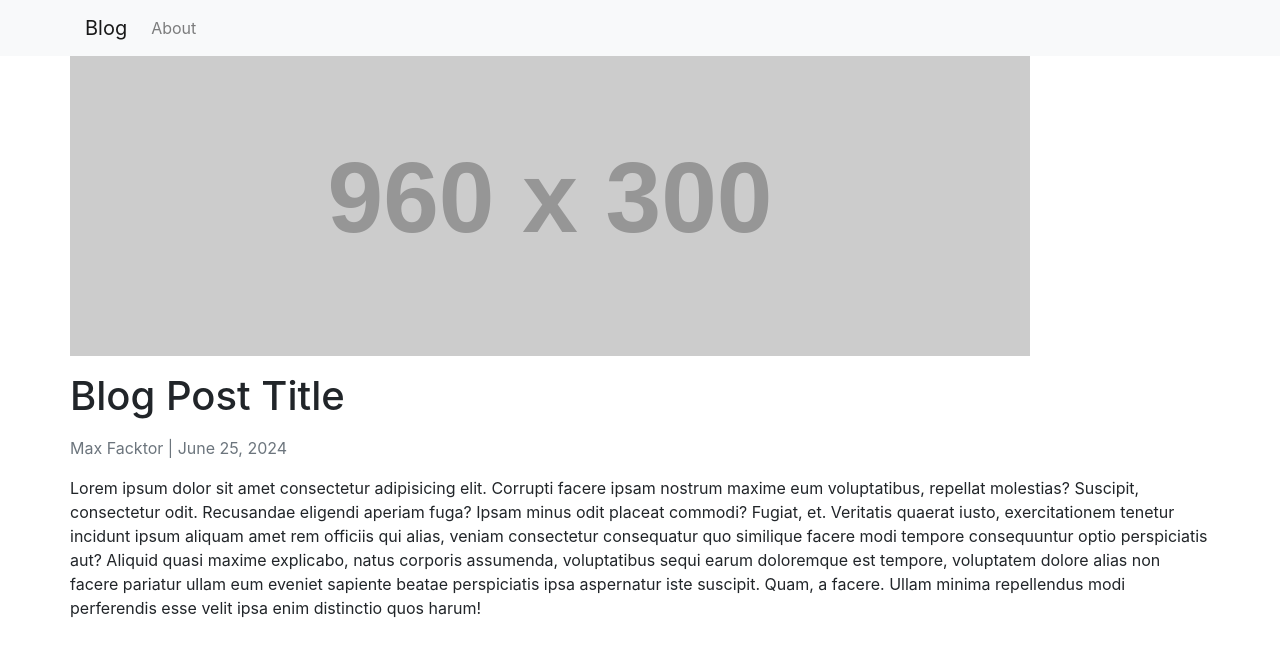
After one commit to evgentos/php-blog, a PHP site: template templates/post.twig in a window 1280 px wide. The commit adds this page. Shown: the top 657 px of the page. Run offline with PHP 8.4, Linux system fonts and the light colour scheme; the template is opened without the code that fills it, so the values that code supplies are empty; grey boxes labelled with a size stand in for pictures from a placeholder-image service; some libraries are stand-ins or nearby versions.

Commit message:
Lesson 4 finished

```diff
--- /dev/null
+++ b/templates/post.twig
@@ -0,0 +1,24 @@
+{% extends "base.twig" %}
+
+{% block body %}
+<div class="container">
+  <div class="row">
+    <img src="https://dummyimage.com/960x300/555/fff" class="img-fluid" alt="...">
+    <h1 class="mt-3 mb-3">Blog Post Title</h1>
+    <div class="container mb-3">
+      <div class="row">
+        <span class="text-muted">Max Facktor | June 25, 2024</span>
+      </div>
+    </div>
+    <div>
+      Lorem ipsum dolor sit amet consectetur adipisicing elit. Corrupti facere ipsam nostrum maxime eum voluptatibus,
+      repellat molestias? Suscipit, consectetur odit. Recusandae eligendi aperiam fuga? Ipsam minus odit placeat
+      commodi? Fugiat, et. Veritatis quaerat iusto, exercitationem tenetur incidunt ipsum aliquam amet rem officiis qui
+      alias, veniam consectetur consequatur quo similique facere modi tempore consequuntur optio perspiciatis aut?
+      Aliquid quasi maxime explicabo, natus corporis assumenda, voluptatibus sequi earum doloremque est tempore,
+      voluptatem dolore alias non facere pariatur ullam eum eveniet sapiente beatae perspiciatis ipsa aspernatur iste
+      suscipit. Quam, a facere. Ullam minima repellendus modi perferendis esse velit ipsa enim distinctio quos harum!
+    </div>
+  </div>
+</div>
+{% endblock body %}
```
Also changed, not shown: index.php (+9 -1 lines), 2 other files.
